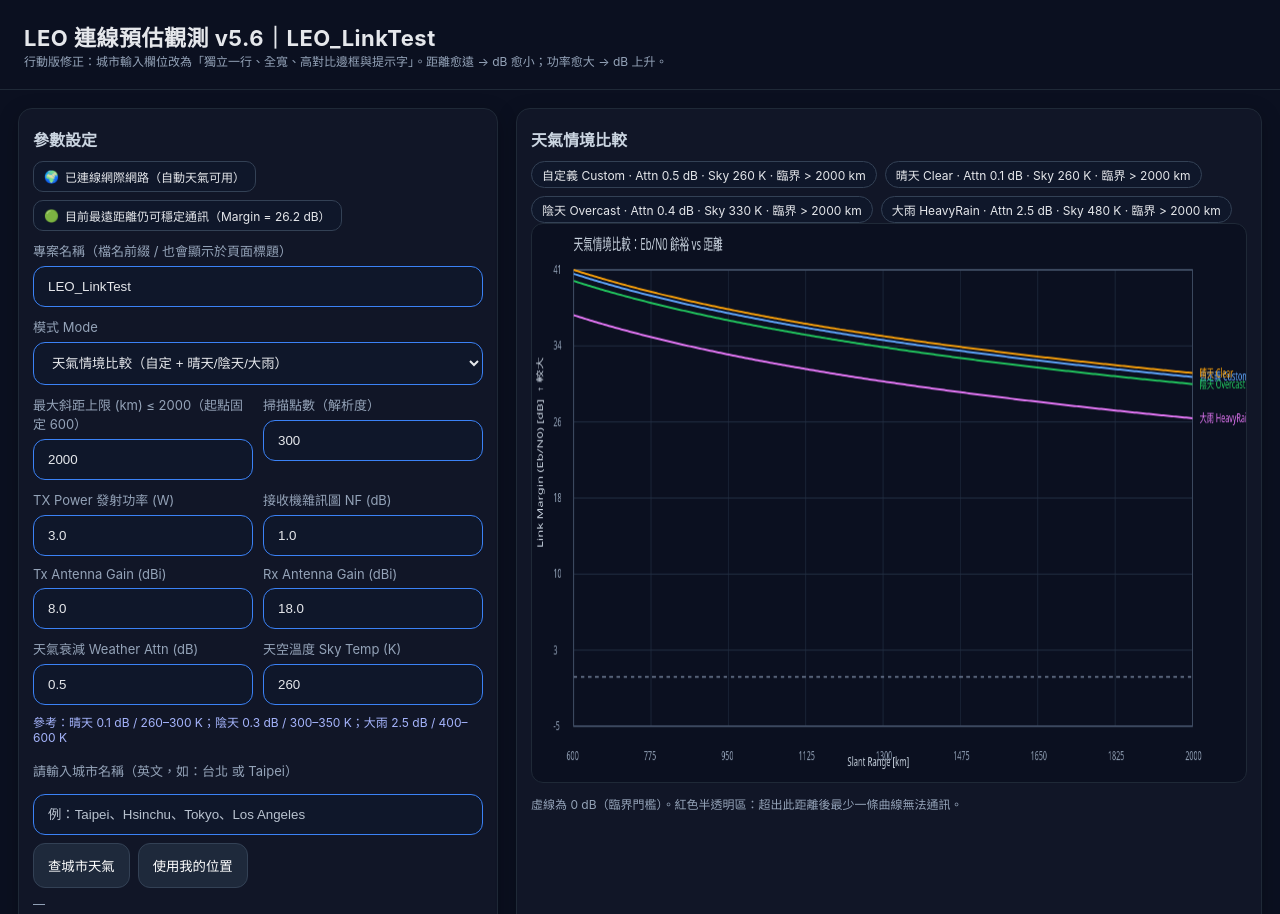
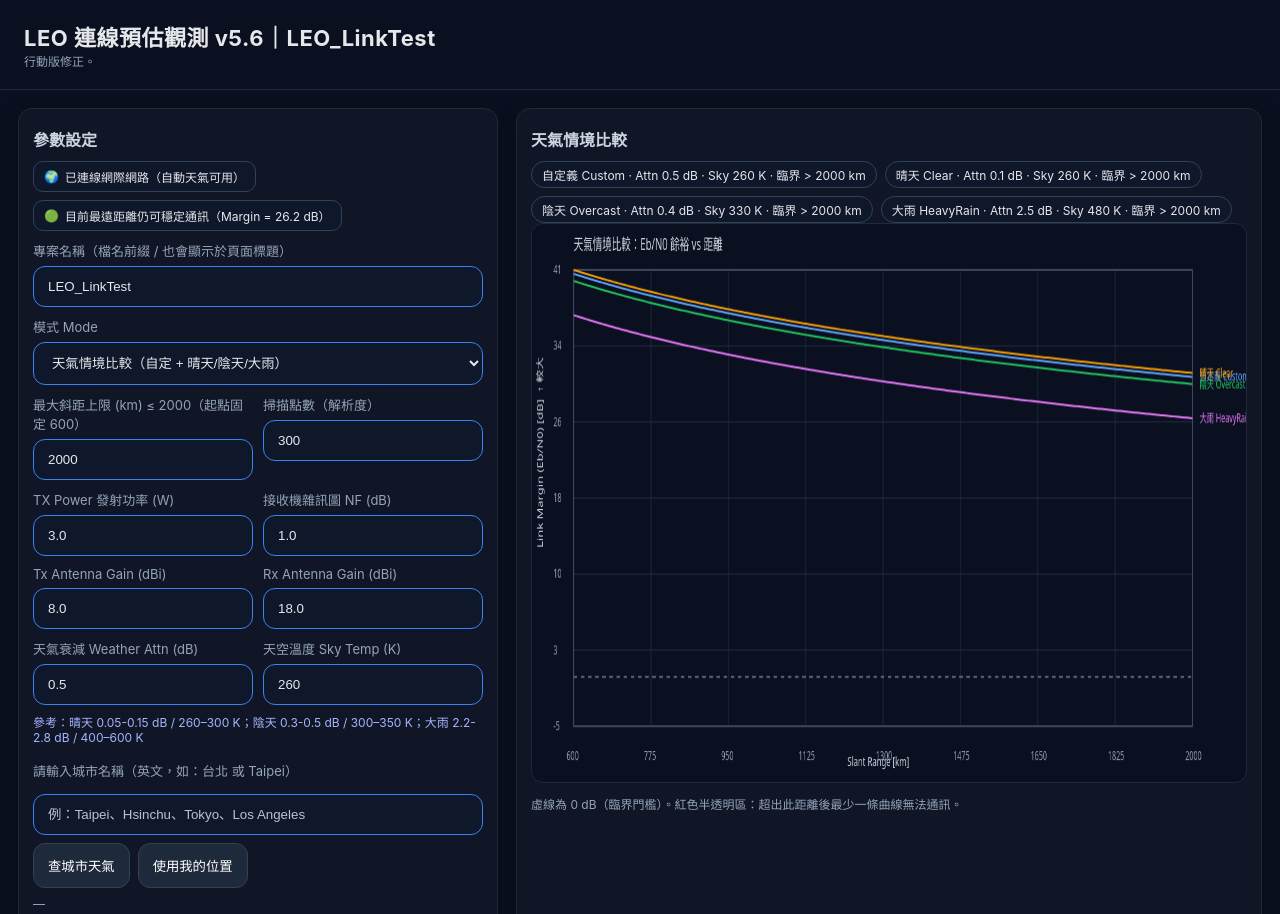
Before and after one commit to EasonChien-png/LEO-Link-Planner, a plain HTML site: page index.html in a window 1280 px wide. Shown: the top 914 px of the page. Drawn offline with Linux system fonts and the light colour scheme.

Commit message:
Update index.html

```diff
--- a/index.html
+++ b/index.html
@@ -43,7 +43,7 @@
 <body>
 <header>
   <h1 id="pageTitle">LEO 連線預估觀測 v5.6｜Link Margin (Eb/N0) 實務版</h1>
-  <div class="muted">行動版修正：城市輸入欄位改為「獨立一行、全寬、高對比邊框與提示字」。距離愈遠 → dB 愈小；功率愈大 → dB 上升。</div>
+  <div class="muted">行動版修正。</div>
 </header>
 
 <main>
@@ -105,7 +105,7 @@
           <input id="skyT" type="number" value="260" min="200" max="700" step="10"/>
         </div>
       </div>
-      <div class="note">參考：晴天 0.1 dB / 260–300 K；陰天 0.3 dB / 300–350 K；大雨 2.5 dB / 400–600 K</div>
+      <div class="note">參考：晴天 0.05-0.15 dB / 260–300 K；陰天 0.3-0.5 dB / 300–350 K；大雨 2.2-2.8 dB / 400–600 K</div>
 
       <div class="stack" style="margin-top:6px">
         <label>請輸入城市名稱（英文，如：台北 或 Taipei）</label>
```
